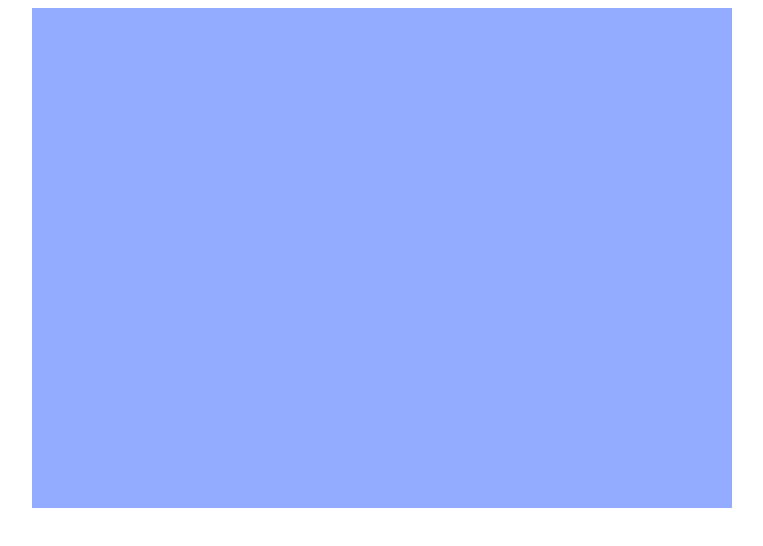
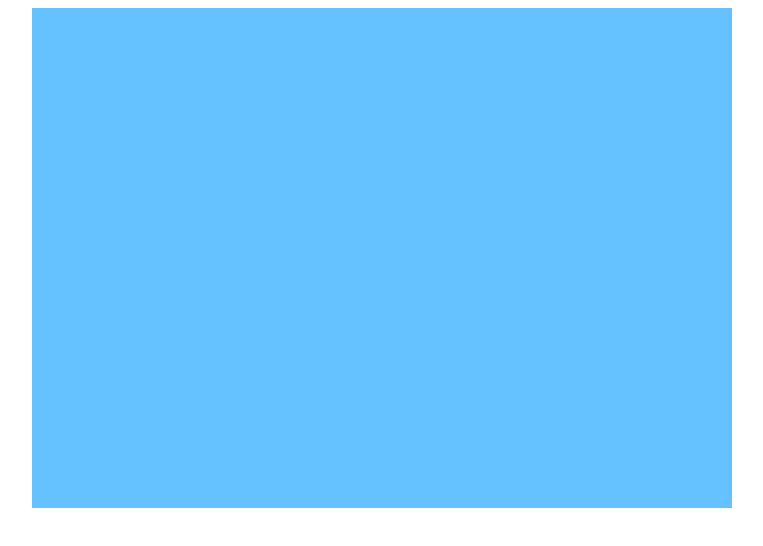
Before and after one commit to Hallurkn/recycle-mania, a plain HTML site: page index.html in a window 1280 px wide. Shown: the whole page, without its empty margins (258-1021 px from the left). Drawn offline with Linux system fonts and the light colour scheme.

Commit message:
Change Color

```diff
--- a/index.html
+++ b/index.html
@@ -8,7 +8,7 @@
     <style>
 
         canvas {
-            background-color: #94acff;
+            background-color: #66c1ff;
         }
 
         .wrapper {
```
